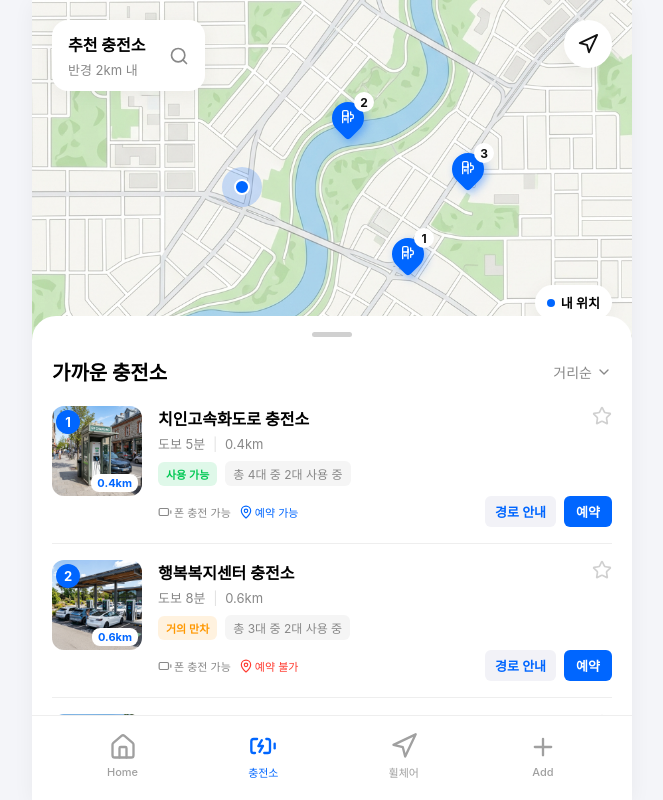
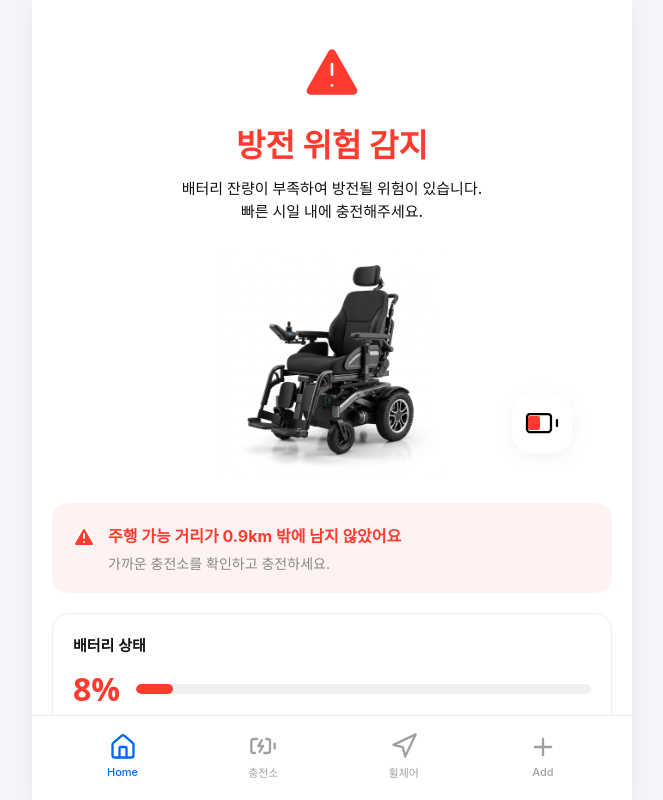
Before and after one commit to doream10-stack/wheelchair-demo, a React (Vite) app: page / in a window 1280 px wide. Before the commit this address led to /recommend. Shown: the whole page, without its empty margins (308-971 px from the left). Built offline with nearby package versions, Linux system fonts and the light colour scheme; a web font is replaced by a local one.

Commit message:
Fix routing to cross bridges instead of water and make landing page render DangerScreen Home

```diff
--- a/src/App.jsx
+++ b/src/App.jsx
@@ -16,8 +16,7 @@ function App() {
     <div className="app-container">
       <AnimatePresence mode="wait">
         <Routes location={location} key={location.pathname}>
-          <Route path="/" element={<Navigate to="/recommend" replace />} />
-          <Route path="/danger" element={<DangerScreen />} />
+          <Route path="/" element={<DangerScreen />} />
           <Route path="/loading" element={<LoadingScreen />} />
           <Route path="/recommend" element={<RecommendationScreen />} />
           <Route path="/route" element={<RouteScreen />} />
--- a/src/components/RouteScreen.jsx
+++ b/src/components/RouteScreen.jsx
@@ -8,10 +8,10 @@ const routeConfigs = {
     name: '치인고속화도로 충전소',
     distance: '0.4km',
     time: '5분',
-    path: 'M 170 470 L 230 410 L 270 350',
+    path: 'M 170 470 L 180 560 L 245 560 L 285 460 L 270 350',
     keyframes: {
-      left: ['170px', '230px', '270px'],
-      top: ['470px', '410px', '350px']
+      left: ['170px', '180px', '245px', '285px', '270px'],
+      top: ['470px', '560px', '560px', '460px', '350px']
     },
     destPos: { left: '270px', top: '350px' },
     detourPath: 'M 170 470 L 130 450 L 100 400 L 110 330',
@@ -23,10 +23,10 @@ const routeConfigs = {
     name: '행복복지센터 충전소',
     distance: '0.6km',
     time: '8분',
-    path: 'M 170 470 L 230 410 L 270 350 L 240 200',
+    path: 'M 170 470 L 130 360 L 150 240 L 225 215 L 240 200',
     keyframes: {
-      left: ['170px', '230px', '270px', '240px'],
-      top: ['470px', '410px', '350px', '200px']
+      left: ['170px', '130px', '150px', '225px', '240px'],
+      top: ['470px', '360px', '240px', '215px', '200px']
     },
     destPos: { left: '240px', top: '200px' },
     detourPath: 'M 170 470 L 130 450 L 100 400 L 110 330 L 150 280',
@@ -38,10 +38,10 @@ const routeConfigs = {
     name: '중앙공원 충전소',
     distance: '1.1km',
     time: '13분',
-    path: 'M 170 470 L 230 410 L 270 350 L 240 200 L 230 140',
+    path: 'M 170 470 L 130 360 L 150 240 L 225 215 L 230 140',
     keyframes: {
-      left: ['170px', '230px', '270px', '240px', '230px'],
-      top: ['470px', '410px', '350px', '200px', '140px']
+      left: ['170px', '130px', '150px', '225px', '230px'],
+      top: ['470px', '360px', '240px', '215px', '140px']
     },
     destPos: { left: '230px', top: '140px' },
     detourPath: 'M 170 470 L 130 450 L 100 400 L 110 330 L 150 280 L 190 260',
--- a/src/components/TabBar.jsx
+++ b/src/components/TabBar.jsx
@@ -29,8 +29,8 @@ const TabBar = () => {
       <TabItem
         icon={<Home size={28} />}
         label="Home"
-        active={isActive('/danger') || isActive('/route')}
-        onClick={() => navigate('/danger')}
+        active={isActive('/') || isActive('/route')}
+        onClick={() => navigate('/')}
       />
       <TabItem
         icon={<BatteryCharging size={28} />}
```
